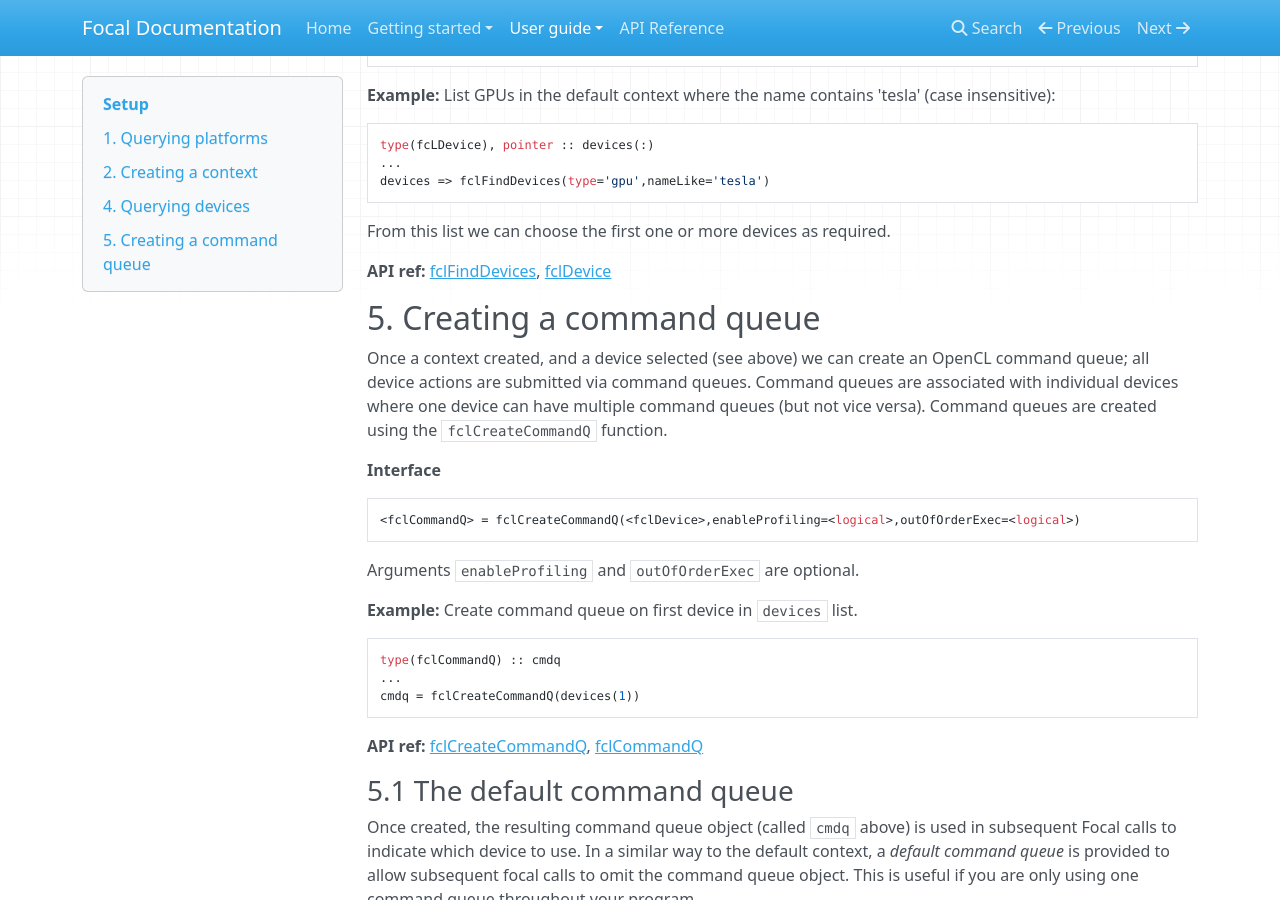
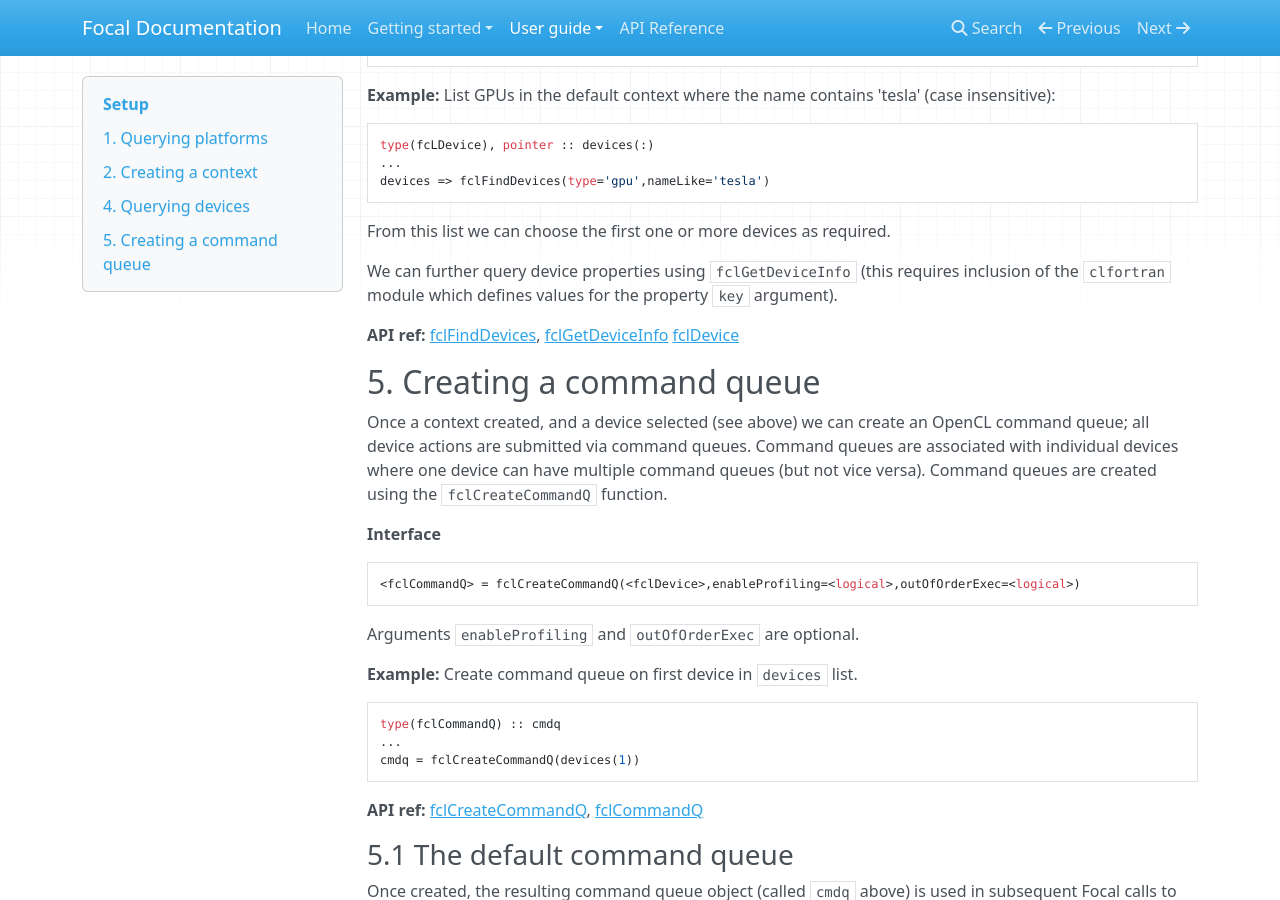
Before and after one commit to LKedward/focal-docs, an MkDocs documentation site: the page built from docs/setup.md, in a window 1280 px wide and 900 px high, scrolled down 2143 px. Built offline with MkDocs 1.6.1, drawn with Linux system fonts in a browser that asks for light colours; nearby versions of some CDN libraries.

Commit message:
Update: setup pages with getInfo api links.

```diff
--- a/docs/setup.md
+++ b/docs/setup.md
@@ -125,8 +126,11 @@ devices => fclFindDevices(type='gpu',nameLike='tesla')
 
 From this list we can choose the first one or more devices as required.
 
+We can further query device properties using `fclGetDeviceInfo` (this requires inclusion of the `clfortran` module which defines values for the property `key` argument).
+
 __API ref:__
 [fclFindDevices](https://lkedward.github.io/focal-api/interface/fclfinddevices.html),
+[fclGetDeviceInfo](https://lkedward.github.io/focal-api/interface/fclgetdeviceinfo.html)
 [fclDevice](https://lkedward.github.io/focal-api/type/fcldevice.html)
 
 
```
Also changed, not shown: other parts of docs/setup.md (+2 -1 lines).
